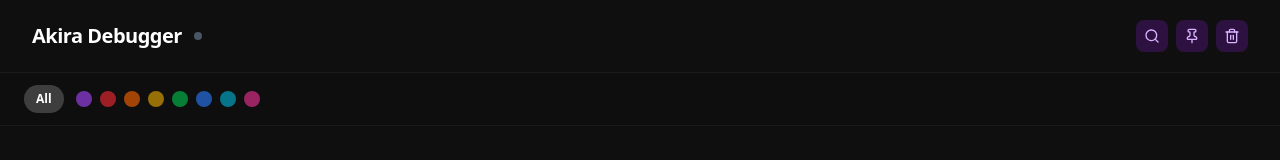
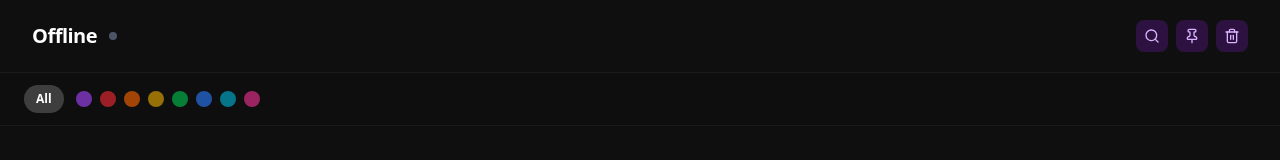
Before and after one commit to akira-foundation/debugger-app, a React (Vite) app: page / in a window 1280 px wide. Shown: the top 160 px of the page. Built offline with nearby package versions, Linux system fonts and the light colour scheme.

Commit message:
feat: update header title to reflect listening state
- Replaced static "Akira Debugger" title with dynamic state-based title displaying "Listening..." or "Offline".

```diff
--- a/src/components/Header.tsx
+++ b/src/components/Header.tsx
@@ -14,7 +14,7 @@
     <header className="flex justify-between items-center px-8 py-5 bg-[#0f0f0f] border-b border-white/5 flex-shrink-0">
       <div className="flex items-center gap-3">
         <h1 className="text-xl font-semibold text-white tracking-tight">
-          Akira Debugger
+          {isListening ? 'Listening...' : 'Offline'}
         </h1>
         <span className={`w-2 h-2 rounded-full flex-shrink-0 ${
           isListening
```
